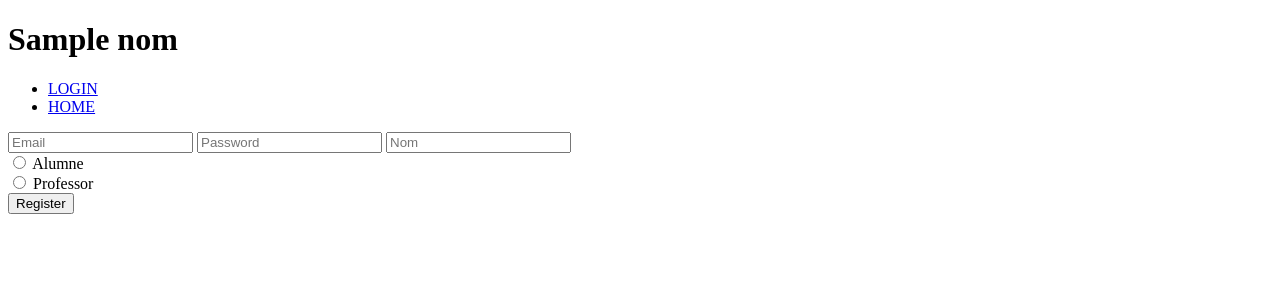
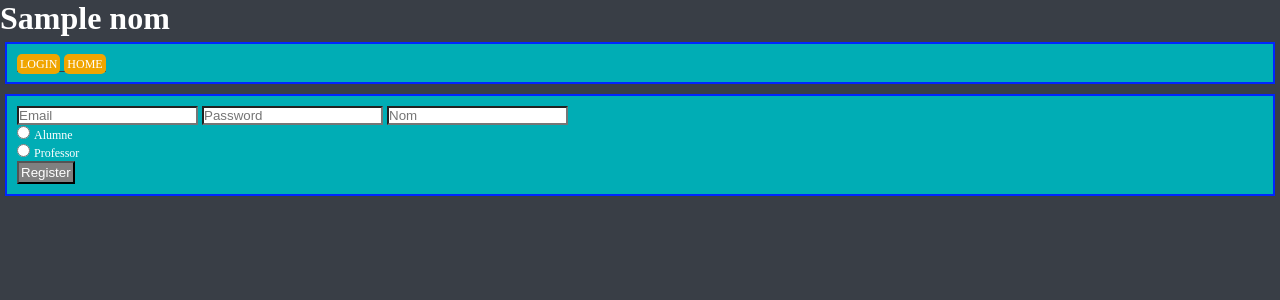
Before and after one commit to xcarbonell/A1-bis, a PHP site: template src/templates/register.tpl.php in a window 1280 px wide. Shown: the top 300 px of the page. Run offline with PHP 8.4, Linux system fonts and the light colour scheme; the template is opened without the code that fills it: most values are stand-ins (such as "Sample title", 1, 10 or a date in 2020).

Commit message:
A1 part 2

```diff
--- a/composer.json
+++ b/composer.json
@@ -1,4 +1,9 @@
 {
+    "autoload": {
+        "psr-4": {
+            "App\\":"src/"
+        }
+    },
     "require": {
         "vlucas/phpdotenv": "^5.3"
     }
--- a/config.php
+++ b/config.php
@@ -1,8 +1,8 @@
 <?php
     //datos acceso a BBDD
+    define('APP', __DIR__);
     $dbname = $_ENV['DB_NAME'];
     $dbuser = $_ENV['DB_USER'];
     $dbpasswd = $_ENV['DB_PASSWD'];
     $dbhost = $_ENV['DB_HOST'];
     $dsn = 'mysql:host='.$dbhost.';dbname='.$dbname.';charset=utf8mb4';
-    define('APP', __DIR__);
--- a/index.php
+++ b/index.php
@@ -4,7 +4,7 @@
 //ini_set('display_errors', 'On');
 session_start();
 require 'vendor/autoload.php';
-$dotenv = Dotenv\Dotenv::createImmutable('../');
+$dotenv = Dotenv\Dotenv::createImmutable(__DIR__);
 $dotenv->load();
 require 'config.php';
 require 'src/router.php';
--- a/src/controllers/logoutAction.php
+++ b/src/controllers/logoutAction.php
@@ -15,8 +15,8 @@ if (isset($_COOKIE["recorda"])) {
     if (isset($_COOKIE["emailUser"])) {
         setcookie("emailUser", null, time() + 60 * 60 * 24 * 30, "/");
     }
-    if (isset($_SESSION["emailUser"])) {
-        unset($_SESSION["emailUser"]);
+    if (isset($_COOKIE["activeUser"])) {
+        setcookie("activeUser", null, time() + 60 * 60 * 24 * 30, "/");
     }
 }
 
@@ -34,5 +34,6 @@ if (isset($_COOKIE["regCorrecte"])) {
     //unset($_COOKIE["regCorrecte"]);
     setcookie("regCorrecte", null, time() + 60 * 60 * 24 * 30, "/");
 }
+session_destroy();
 
 header('location:?url=login');
--- a/src/controllers/registerAction.php
+++ b/src/controllers/registerAction.php
@@ -10,7 +10,7 @@ if (isset($_POST['email']) and isset($_POST['passwd']) and isset($_POST['nom'])
     try {
         //recullo dades
         $email = $_POST['email'];
-        $password = $_POST['passwd'];
+        $password = password_hash($_POST['passwd'], PASSWORD_DEFAULT);
         $nom = $_POST['nom'];
         $rol = $_POST['rol'];
 
--- a/src/controllers/updateAction.php
+++ b/src/controllers/updateAction.php
@@ -34,13 +34,14 @@ if ($_POST['nomUpdate'] != "") {
     try {
         //recollir dades
         $newPasswd = $_POST['passwdUpdate'];
+        $newPasswdHash = password_hash($newPasswd, PASSWORD_DEFAULT);
 
         //connexio a BBDD
         $gdb = getConnection($dsn, $dbuser, $dbpasswd);
 
         //preparacio i execucio sentencia
         $stmt = $gdb->prepare("UPDATE usuaris SET contrasenya=:contrasenya WHERE email=:email");
-        $stmt->execute([":contrasenya" => $newPasswd, ":email" => $email]);
+        $stmt->execute([":contrasenya" => $newPasswdHash, ":email" => $email]);
 
     } catch (PDOException $e) {
         echo $e->getMessage();
--- a/src/templates/register.tpl.php
+++ b/src/templates/register.tpl.php
@@ -6,13 +6,14 @@
     <meta http-equiv="X-UA-Compatible" content="IE=edge">
     <meta name="viewport" content="width=device-width, initial-scale=1.0">
     <title>Home</title>
+    <link rel="stylesheet" href="style.css">
 </head>
 
 <body>
     <header>
-        <h1><?=$nom;?></h1>
+        <h1><?= $nom; ?></h1>
     </header>
-    <aside>
+    <nav>
         <ul>
             <li>
                 <a href="?url=login">LOGIN</a>
@@ -21,9 +22,9 @@
                 <a href="?url=home">HOME</a>
             </li>
         </ul>
-    </aside>
-    <main>
-        <?php
+    </nav>
+    <section>
+        <article><?php
                     if (isset($_COOKIE['errorReg'])) {
                         echo 'Les dades introduides no son correctes.<br>';
                     }
@@ -40,7 +41,9 @@
 
                 <button type="submit">Register</button>
             </form>
-    </main>
+        </article>
+
+    </section>
 
 </body>
 
--- /dev/null
+++ b/style.css
@@ -0,0 +1,85 @@
+*{
+    margin: 0px;
+    padding: 0px;
+    background-color: #393E46;
+    color: white;
+}
+
+p, label, td{
+    font-size: 0.75em;
+}
+
+header{
+    display: flex;
+    justify-content: space-between;
+    align-items: center;
+}
+
+nav{
+    display: flex;
+    padding: 10px;
+    background-color: #00ADB5;
+    border: solid 2px rgba(0, 38, 255);
+    margin: 5px;
+}
+
+form, label, h4, h3{
+    background-color: #00ADB5;
+}
+
+li{
+    display: inline;
+    background-color: #00ADB5;
+}
+
+input{
+    background-color: white;
+    color: black;
+}
+
+section{
+    display: flex;
+}
+
+article{
+    flex: 1;
+    padding: 10px;
+    background-color: #00ADB5;
+    border: solid 2px rgba(0, 38, 255);
+    margin: 5px;
+}
+
+table{
+    width: 100%;
+}
+
+table, tr, td, th{
+    border: solid 1px black;
+    background-color: #00ADB5;
+}
+
+#tasks h4{
+    background-color: #00ADB5;
+}
+
+#perfil h4, p{
+    background-color: #00ADB5;
+    width: 100%;
+}
+
+a{
+    background-color: #F0A500;
+    text-decoration: none;
+    border-radius: 5px;
+    padding: 3px;
+    font-size: 0.75em;
+}
+
+a:hover{
+    background-color: #f0a400c2;
+}
+
+button{
+    background-color: gray;
+    padding: 2px;
+}
```
Also changed, not shown: src/controllers/dashboard.php (+70 -2 lines), src/controllers/loginAction.php (+10 -3 lines), src/controllers/taskSearcherAction.php (deleted, +0 -8 lines), src/templates/dashboard.tpl.php (+49 -7 lines), src/templates/home.tpl.php (+7 -4 lines), src/templates/login.tpl.php (+7 -7 lines), src/templates/perfil.tpl.php (+7 -3 lines), 4 other files. Lines whose indentation alone changed are shown as unchanged.
